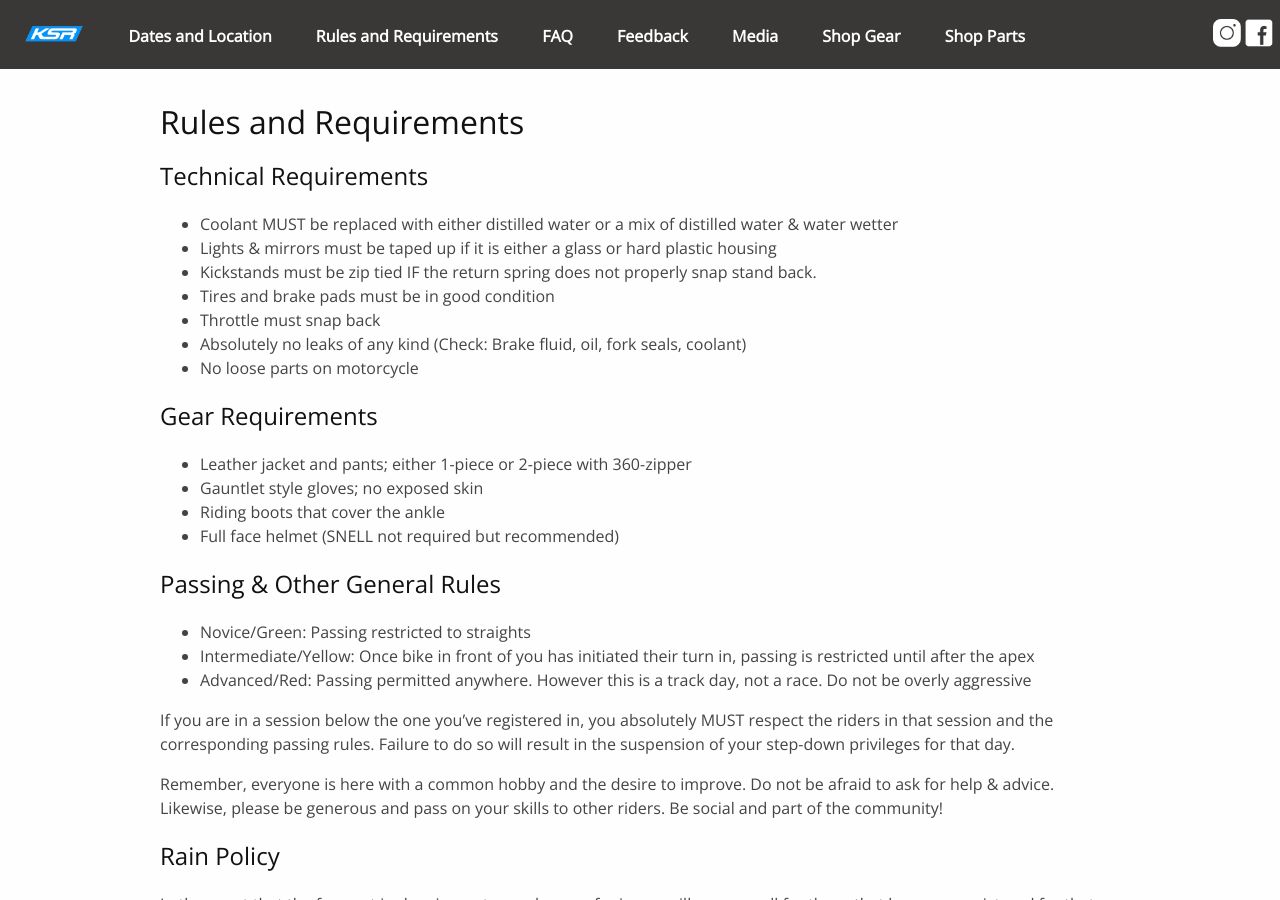
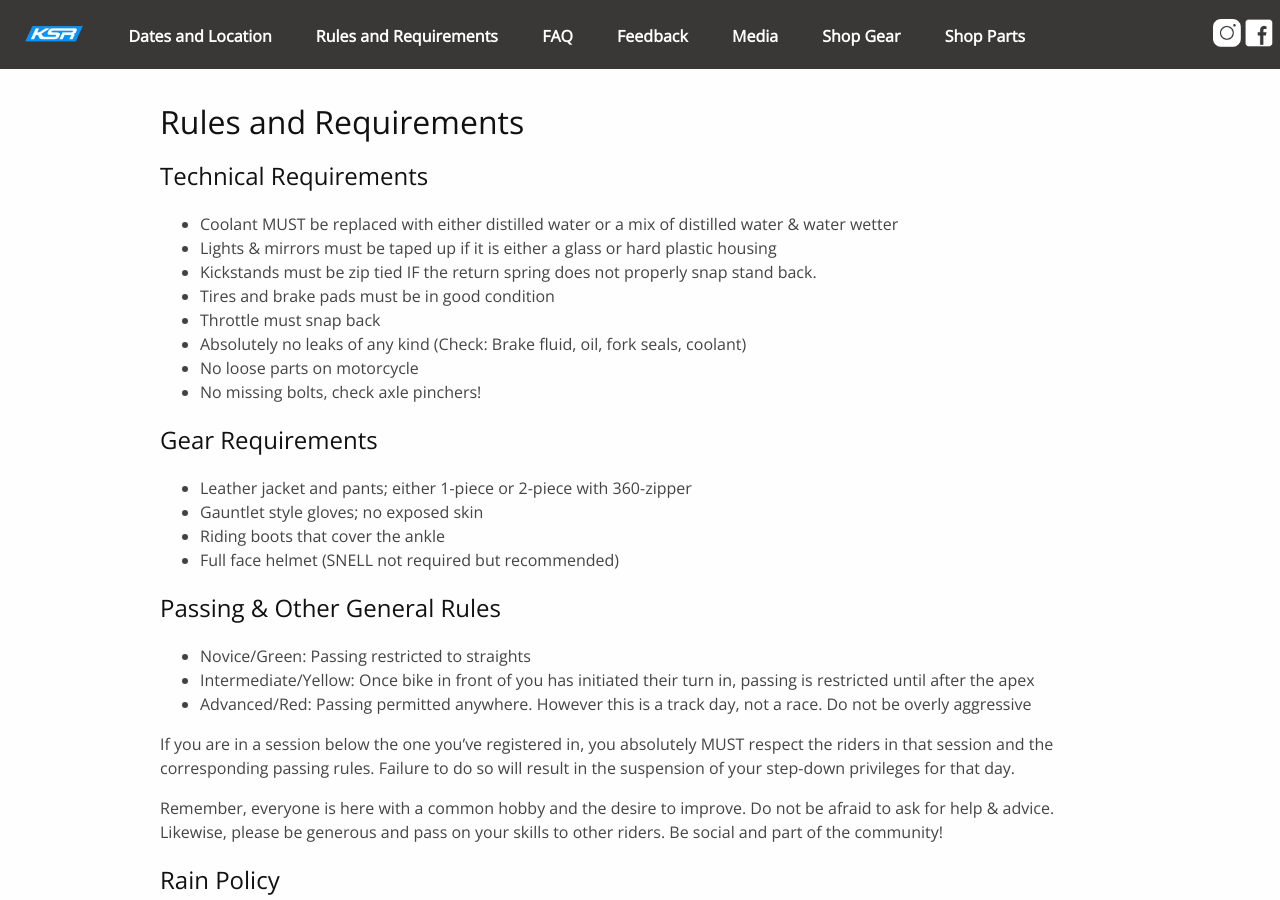
Before and after one commit to kwsportracing/site, a Jekyll site: the page built from docs/rules.md, in a window 1280 px wide and 900 px high. Built offline with Jekyll 4.4.1, drawn with Linux system fonts in a browser that asks for light colours; nearby versions of some CDN libraries.

Commit message:
Update rules.md
Added tech rule - no missing bolts

```diff
--- a/docs/rules.md
+++ b/docs/rules.md
@@ -15,6 +15,7 @@ permalink: /rules/
 - Throttle must snap back
 - Absolutely no leaks of any kind (Check: Brake fluid, oil, fork seals, coolant)
 - No loose parts on motorcycle
+- No missing bolts, check axle pinchers!
 
 ### Gear Requirements
 
```
